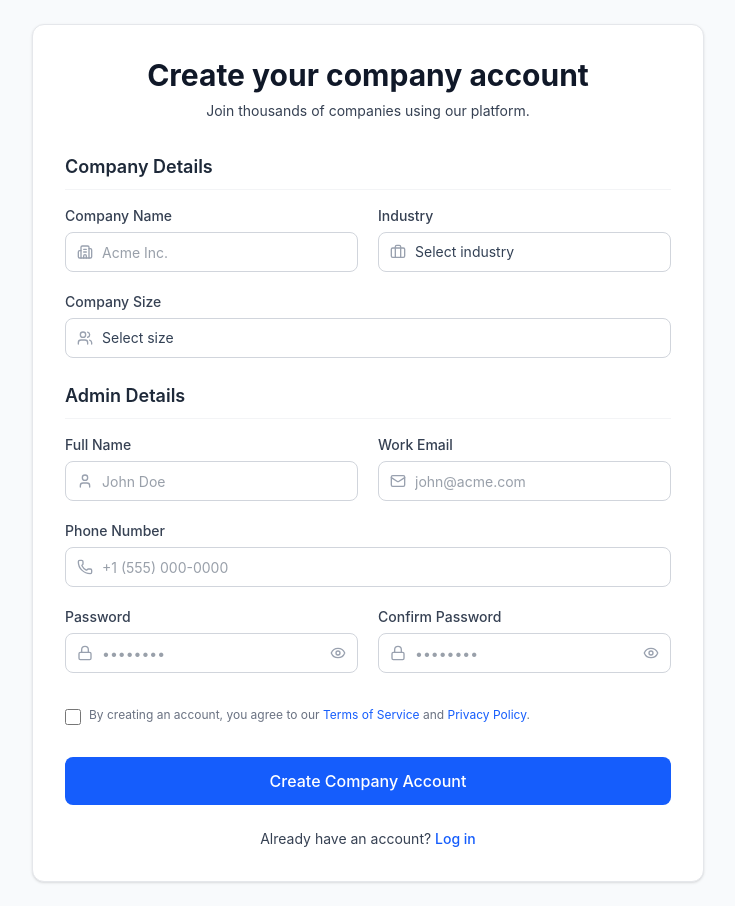
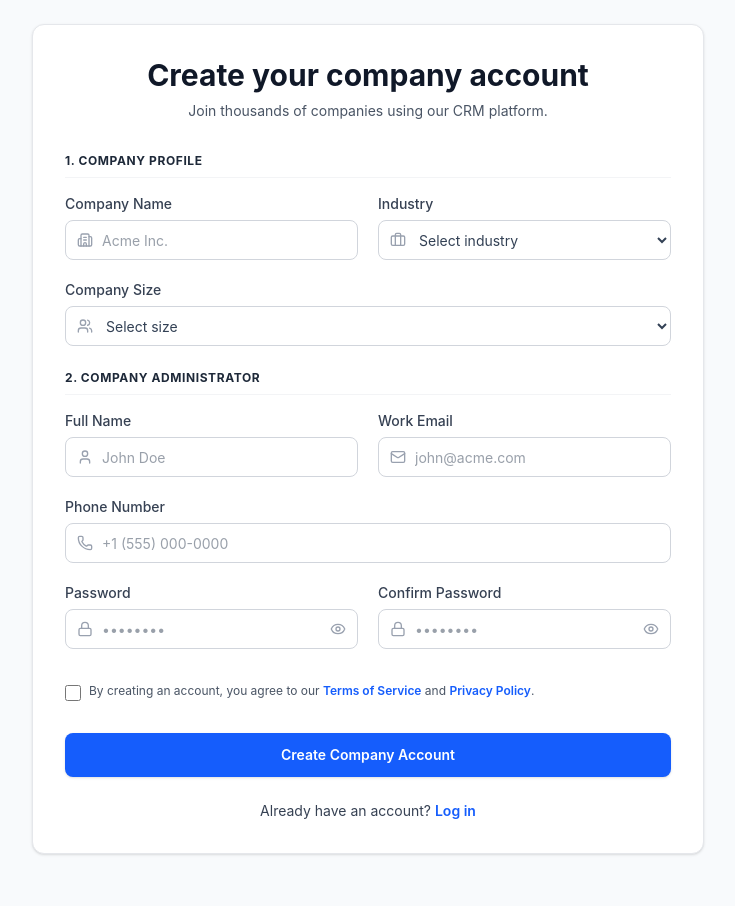
Before and after one commit to gauravjain6065-maker/Frontend, a React (Vite) app: page /signup in a window 1280 px wide. Shown: the whole page, without its empty margins (272-1007 px from the left). After the commit the page ends 878 px from the top, so only its background shows below. Built offline with nearby package versions, Linux system fonts and the light colour scheme.

Commit message:
feat: Connect LoginPage and SignupPage to Frappe login and create_company_account APIs with state validation and quick demo shortcuts

```diff
--- a/src/pages/auth/LoginPage.jsx
+++ b/src/pages/auth/LoginPage.jsx
@@ -1,21 +1,75 @@
 import React, { useState } from 'react';
-import { Mail, Lock, LogIn, Eye, EyeOff } from 'lucide-react';
+import { useNavigate } from 'react-router-dom';
+import { Mail, Lock, LogIn, Eye, EyeOff, AlertCircle, Loader2 } from 'lucide-react';
+import { login } from '../../services/frappeApi';
 
 const LoginPage = () => {
+  const navigate = useNavigate();
+  const [email, setEmail] = useState('');
+  const [password, setPassword] = useState('');
   const [showPassword, setShowPassword] = useState(false);
+  const [loading, setLoading] = useState(false);
+  const [error, setError] = useState(null);
+
+  const handleSubmit = async (e) => {
+    e.preventDefault();
+    if (!email || !password) {
+      setError('Please enter both your work email and password.');
+      return;
+    }
+
+    setLoading(true);
+    setError(null);
+
+    try {
+      const res = await login(email, password);
+      // Frappe Auth Login Response
+      const role = res?.role || res?.user_role || 'Admin';
+
+      if (role.toLowerCase().includes('manager')) {
+        navigate('/manager/dashboard');
+      } else if (role.toLowerCase().includes('employee')) {
+        navigate('/employee/dashboard');
+      } else {
+        navigate('/admin/dashboard');
+      }
+    } catch (err) {
+      console.warn('Frappe API Login Error:', err.message);
+      setError(err.message || 'Login failed. Please check your credentials or Frappe backend.');
+    } finally {
+      setLoading(false);
+    }
+  };
+
+  // Fallback direct navigation for client demo mode
+  const handleDemoLogin = (rolePath) => {
+    navigate(rolePath);
+  };
 
   return (
     <div className="min-h-screen bg-slate-50 flex items-center justify-center p-6 font-sans">
       <div className="rounded-xl border border-gray-200 shadow-sm bg-white p-6 md:p-10 w-full max-w-md">
         <div className="text-center mb-8">
-          <div className="w-12 h-12 bg-blue-600 rounded-lg mx-auto flex items-center justify-center mb-4">
-            <span className="text-white font-bold text-xl">S</span>
+          <div className="w-12 h-12 bg-blue-600 rounded-lg mx-auto flex items-center justify-center mb-4 shadow-md shadow-blue-600/30">
+            <span className="text-white font-black text-xl tracking-wider">CRM</span>
           </div>
           <h1 className="text-3xl font-bold text-gray-900 mb-2">Welcome back</h1>
-          <p className="text-sm text-gray-700">Please enter your details to sign in.</p>
+          <p className="text-sm text-gray-600">Please enter your details to sign in.</p>
         </div>
 
-        <form className="flex flex-col gap-4" onSubmit={(e) => e.preventDefault()}>
+        {error && (
+          <div className="mb-6 p-3.5 rounded-lg bg-red-50 border border-red-200 text-red-700 text-xs flex items-start gap-2.5">
+            <AlertCircle className="w-4 h-4 text-red-500 shrink-0 mt-0.5" />
+            <div className="flex-1">
+              <p className="font-semibold">{error}</p>
+              <p className="mt-1 text-[11px] text-red-600">
+                Tip: You can also click one of the quick demo buttons below to test the UI.
+              </p>
+            </div>
+          </div>
+        )}
+
+        <form className="flex flex-col gap-4" onSubmit={handleSubmit}>
           <div className="flex flex-col gap-1.5">
             <label className="text-sm font-medium text-gray-700">Work Email</label>
             <div className="relative">
@@ -24,7 +78,10 @@ const LoginPage = () => {
               </div>
               <input
                 type="email"
-                className="h-10 rounded-lg border border-gray-300 focus:ring-2 focus:ring-blue-500 focus:border-blue-500 px-3 pl-9 w-full text-sm"
+                required
+                value={email}
+                onChange={(e) => setEmail(e.target.value)}
+                className="h-10 rounded-lg border border-gray-300 focus:ring-2 focus:ring-blue-500 focus:border-blue-500 px-3 pl-9 w-full text-sm outline-none transition"
                 placeholder="john@company.com"
               />
             </div>
@@ -38,13 +95,16 @@ const LoginPage = () => {
               </div>
               <input
                 type={showPassword ? 'text' : 'password'}
-                className="h-10 rounded-lg border border-gray-300 focus:ring-2 focus:ring-blue-500 focus:border-blue-500 px-3 pl-9 pr-10 w-full text-sm"
+                required
+                value={password}
+                onChange={(e) => setPassword(e.target.value)}
+                className="h-10 rounded-lg border border-gray-300 focus:ring-2 focus:ring-blue-500 focus:border-blue-500 px-3 pl-9 pr-10 w-full text-sm outline-none transition"
                 placeholder="••••••••"
               />
               <button
                 type="button"
                 onClick={() => setShowPassword(!showPassword)}
-                className="absolute inset-y-0 right-0 pr-3 flex items-center text-gray-400 hover:text-gray-600 focus:outline-none"
+                className="absolute inset-y-0 right-0 pr-3 flex items-center text-gray-400 hover:text-gray-600 focus:outline-none cursor-pointer"
               >
                 {showPassword ? <EyeOff className="h-4 w-4" /> : <Eye className="h-4 w-4" />}
               </button>
@@ -53,49 +113,52 @@ const LoginPage = () => {
 
           <div className="flex items-center justify-between mt-2">
             <div className="flex items-center gap-2">
-              <input type="checkbox" id="remember" className="h-4 w-4 rounded border-gray-300 text-blue-600 focus:ring-blue-500" />
-              <label htmlFor="remember" className="text-sm text-gray-700">Remember me</label>
+              <input type="checkbox" id="remember" className="h-4 w-4 rounded border-gray-300 text-blue-600 focus:ring-blue-500 cursor-pointer" />
+              <label htmlFor="remember" className="text-sm text-gray-700 select-none cursor-pointer">Remember me</label>
             </div>
             <a href="/forgot-password" className="text-sm text-blue-600 hover:underline font-medium">Forgot password?</a>
           </div>
 
-          <button className="w-full bg-blue-600 hover:bg-blue-700 text-white rounded-lg px-4 py-2.5 transition font-medium mt-4 flex justify-center items-center gap-2">
-            <LogIn className="w-4 h-4" /> Sign In
+          <button
+            type="submit"
+            disabled={loading}
+            className="w-full bg-blue-600 hover:bg-blue-700 disabled:opacity-60 text-white rounded-lg px-4 py-2.5 transition font-semibold text-sm mt-4 flex justify-center items-center gap-2 cursor-pointer shadow-sm"
+          >
+            {loading ? <Loader2 className="w-4 h-4 animate-spin" /> : <LogIn className="w-4 h-4" />}
+            {loading ? 'Signing in...' : 'Sign In'}
           </button>
         </form>
 
-        <div className="mt-8">
-          <div className="relative">
-            <div className="absolute inset-0 flex items-center">
-              <div className="w-full border-t border-gray-200"></div>
-            </div>
-            <div className="relative flex justify-center text-sm">
-              <span className="px-2 bg-white text-gray-500">Or continue with</span>
-            </div>
-          </div>
-
-          <div className="mt-6 grid grid-cols-2 gap-3">
-            <button className="border border-gray-300 bg-white hover:bg-gray-50 text-gray-700 rounded-lg px-4 py-2.5 transition text-sm font-medium flex items-center justify-center gap-2">
-              <svg className="w-4 h-4" viewBox="0 0 24 24" fill="currentColor">
-                <path d="M22.56 12.25c0-.78-.07-1.53-.2-2.25H12v4.26h5.92c-.26 1.37-1.04 2.53-2.21 3.31v2.77h3.57c2.08-1.92 3.28-4.74 3.28-8.09z" fill="#4285F4"/>
-                <path d="M12 23c2.97 0 5.46-.98 7.28-2.66l-3.57-2.77c-.98.66-2.23 1.06-3.71 1.06-2.86 0-5.29-1.93-6.16-4.53H2.18v2.84C3.99 20.53 7.7 23 12 23z" fill="#34A853"/>
-                <path d="M5.84 14.09c-.22-.66-.35-1.36-.35-2.09s.13-1.43.35-2.09V7.07H2.18C1.43 8.55 1 10.22 1 12s.43 3.45 1.18 4.93l2.85-2.22.81-.62z" fill="#FBBC05"/>
-                <path d="M12 5.38c1.62 0 3.06.56 4.21 1.64l3.15-3.15C17.45 2.09 14.97 1 12 1 7.7 1 3.99 3.47 2.18 7.07l3.66 2.84c.87-2.6 3.3-4.53 6.16-4.53z" fill="#EA4335"/>
-              </svg>
-              Google
+        {/* Quick Demo Shortcuts Banner */}
+        <div className="mt-6 pt-6 border-t border-gray-100">
+          <p className="text-center text-xs font-bold text-gray-400 uppercase tracking-wider mb-3">
+            Quick Direct Portal Access
+          </p>
+          <div className="grid grid-cols-3 gap-2 text-xs">
+            <button
+              onClick={() => handleDemoLogin('/admin/dashboard')}
+              className="px-2 py-2 rounded-lg bg-blue-50 text-blue-700 font-semibold hover:bg-blue-100 transition cursor-pointer text-center"
+            >
+              Company Admin
             </button>
-            <button className="border border-gray-300 bg-white hover:bg-gray-50 text-gray-700 rounded-lg px-4 py-2.5 transition text-sm font-medium flex items-center justify-center gap-2">
-              <svg className="w-4 h-4 text-[#00a4ef]" viewBox="0 0 23 23" fill="currentColor">
-                <path d="M0 0h11v11H0zM12 0h11v11H12zM0 12h11v11H0zM12 12h11v11H12z" />
-              </svg>
-              Microsoft
+            <button
+              onClick={() => handleDemoLogin('/manager/dashboard')}
+              className="px-2 py-2 rounded-lg bg-purple-50 text-purple-700 font-semibold hover:bg-purple-100 transition cursor-pointer text-center"
+            >
+              Manager
+            </button>
+            <button
+              onClick={() => handleDemoLogin('/employee/dashboard')}
+              className="px-2 py-2 rounded-lg bg-emerald-50 text-emerald-700 font-semibold hover:bg-emerald-100 transition cursor-pointer text-center"
+            >
+              Employee
             </button>
           </div>
         </div>
 
         <div className="text-center mt-8">
           <p className="text-sm text-gray-700">
-            Don't have an account? <a href="/signup" className="text-blue-600 hover:underline font-medium">Sign up your company</a>
+            Don't have an account? <a href="/signup" className="text-blue-600 hover:underline font-semibold">Sign up your company</a>
           </p>
         </div>
       </div>
--- a/src/pages/auth/SignupPage.jsx
+++ b/src/pages/auth/SignupPage.jsx
@@ -1,22 +1,85 @@
 import React, { useState } from 'react';
-import { Building2, User, Mail, Phone, Lock, Briefcase, Users, Eye, EyeOff } from 'lucide-react';
+import { useNavigate } from 'react-router-dom';
+import { Building2, User, Mail, Phone, Lock, Briefcase, Users, Eye, EyeOff, AlertCircle, Loader2, CheckCircle2 } from 'lucide-react';
+import { createAccount } from '../../services/frappeApi';
 
 const SignupPage = () => {
+  const navigate = useNavigate();
+
+  const [formData, setFormData] = useState({
+    companyName: '',
+    industry: '',
+    companySize: '',
+    fullName: '',
+    workEmail: '',
+    phoneNumber: '',
+    password: '',
+    confirmPassword: ''
+  });
+
   const [showPassword, setShowPassword] = useState(false);
   const [showConfirmPassword, setShowConfirmPassword] = useState(false);
+  const [loading, setLoading] = useState(false);
+  const [error, setError] = useState(null);
+  const [success, setSuccess] = useState(false);
+
+  const handleChange = (e) => {
+    setFormData({ ...formData, [e.target.name]: e.target.value });
+  };
+
+  const handleSubmit = async (e) => {
+    e.preventDefault();
+
+    if (formData.password !== formData.confirmPassword) {
+      setError('Passwords do not match. Please re-enter your password.');
+      return;
+    }
+
+    setLoading(true);
+    setError(null);
+
+    try {
+      await createAccount(formData);
+      setSuccess(true);
+      setTimeout(() => {
+        navigate('/admin/dashboard');
+      }, 1500);
+    } catch (err) {
+      console.warn('Frappe Signup Error:', err.message);
+      setError(err.message || 'Signup failed. Please verify your company details.');
+    } finally {
+      setLoading(false);
+    }
+  };
 
   return (
     <div className="min-h-screen bg-slate-50 flex items-center justify-center p-6 font-sans">
       <div className="rounded-xl border border-gray-200 shadow-sm bg-white p-6 md:p-8 w-full max-w-2xl">
         <div className="text-center mb-8">
           <h1 className="text-3xl font-bold text-gray-900 mb-2">Create your company account</h1>
-          <p className="text-sm text-gray-700">Join thousands of companies using our platform.</p>
+          <p className="text-sm text-gray-600">Join thousands of companies using our CRM platform.</p>
         </div>
 
-        <form className="flex flex-col gap-6" onSubmit={(e) => e.preventDefault()}>
+        {error && (
+          <div className="mb-6 p-3.5 rounded-lg bg-red-50 border border-red-200 text-red-700 text-xs flex items-center gap-2">
+            <AlertCircle className="w-4 h-4 text-red-500 shrink-0" />
+            <span>{error}</span>
+          </div>
+        )}
+
+        {success && (
+          <div className="mb-6 p-3.5 rounded-lg bg-green-50 border border-green-200 text-green-700 text-xs flex items-center gap-2">
+            <CheckCircle2 className="w-4 h-4 text-green-600 shrink-0" />
+            <span>Company account created successfully! Redirecting to Admin Dashboard...</span>
+          </div>
+        )}
+
+        <form className="flex flex-col gap-6" onSubmit={handleSubmit}>
           {/* Company Details */}
           <div>
-            <h2 className="text-lg font-semibold text-gray-800 mb-4 pb-2 border-b border-gray-100">Company Details</h2>
+            <h2 className="text-base font-bold text-gray-800 mb-4 pb-2 border-b border-gray-100 uppercase tracking-wider text-xs">
+              1. Company Profile
+            </h2>
             <div className="grid grid-cols-1 md:grid-cols-2 gap-5">
               <div className="flex flex-col gap-1.5">
                 <label className="text-sm font-medium text-gray-700">Company Name</label>
@@ -24,7 +87,15 @@ const SignupPage = () => {
                   <div className="absolute inset-y-0 left-0 pl-3 flex items-center pointer-events-none">
                     <Building2 className="h-4 w-4 text-gray-400" />
                   </div>
-                  <input type="text" className="h-10 rounded-lg border border-gray-300 focus:ring-2 focus:ring-blue-500 focus:border-blue-500 px-3 pl-9 w-full text-sm" placeholder="Acme Inc." />
+                  <input
+                    type="text"
+                    name="companyName"
+                    required
+                    value={formData.companyName}
+                    onChange={handleChange}
+                    className="h-10 rounded-lg border border-gray-300 focus:ring-2 focus:ring-blue-500 focus:border-blue-500 px-3 pl-9 w-full text-sm outline-none"
+                    placeholder="Acme Inc."
+                  />
                 </div>
               </div>
 
@@ -34,13 +105,19 @@ const SignupPage = () => {
                   <div className="absolute inset-y-0 left-0 pl-3 flex items-center pointer-events-none">
                     <Briefcase className="h-4 w-4 text-gray-400" />
                   </div>
-                  <select defaultValue="" className="h-10 rounded-lg border border-gray-300 focus:ring-2 focus:ring-blue-500 focus:border-blue-500 px-3 pl-9 w-full text-sm bg-white appearance-none">
+                  <select
+                    name="industry"
+                    required
+                    value={formData.industry}
+                    onChange={handleChange}
+                    className="h-10 rounded-lg border border-gray-300 focus:ring-2 focus:ring-blue-500 focus:border-blue-500 px-3 pl-9 w-full text-sm bg-white outline-none"
+                  >
                     <option value="" disabled>Select industry</option>
-                    <option value="tech">Technology</option>
-                    <option value="healthcare">Healthcare</option>
-                    <option value="finance">Finance</option>
-                    <option value="retail">Retail</option>
-                    <option value="other">Other</option>
+                    <option value="Technology">Technology</option>
+                    <option value="Healthcare">Healthcare</option>
+                    <option value="Finance">Finance</option>
+                    <option value="Retail">Retail</option>
+                    <option value="Other">Other</option>
                   </select>
                 </div>
               </div>
@@ -51,7 +128,13 @@ const SignupPage = () => {
                   <div className="absolute inset-y-0 left-0 pl-3 flex items-center pointer-events-none">
                     <Users className="h-4 w-4 text-gray-400" />
                   </div>
-                  <select defaultValue="" className="h-10 rounded-lg border border-gray-300 focus:ring-2 focus:ring-blue-500 focus:border-blue-500 px-3 pl-9 w-full text-sm bg-white appearance-none">
+                  <select
+                    name="companySize"
+                    required
+                    value={formData.companySize}
+                    onChange={handleChange}
+                    className="h-10 rounded-lg border border-gray-300 focus:ring-2 focus:ring-blue-500 focus:border-blue-500 px-3 pl-9 w-full text-sm bg-white outline-none"
+                  >
                     <option value="" disabled>Select size</option>
                     <option value="1-10">1-10 employees</option>
                     <option value="11-50">11-50 employees</option>
@@ -66,7 +149,9 @@ const SignupPage = () => {
 
           {/* Admin Details */}
           <div>
-            <h2 className="text-lg font-semibold text-gray-800 mb-4 pb-2 border-b border-gray-100">Admin Details</h2>
+            <h2 className="text-base font-bold text-gray-800 mb-4 pb-2 border-b border-gray-100 uppercase tracking-wider text-xs">
+              2. Company Administrator
+            </h2>
             <div className="grid grid-cols-1 md:grid-cols-2 gap-5">
               <div className="flex flex-col gap-1.5">
                 <label className="text-sm font-medium text-gray-700">Full Name</label>
@@ -74,7 +159,15 @@ const SignupPage = () => {
                   <div className="absolute inset-y-0 left-0 pl-3 flex items-center pointer-events-none">
                     <User className="h-4 w-4 text-gray-400" />
                   </div>
-                  <input type="text" className="h-10 rounded-lg border border-gray-300 focus:ring-2 focus:ring-blue-500 focus:border-blue-500 px-3 pl-9 w-full text-sm" placeholder="John Doe" />
+                  <input
+                    type="text"
+                    name="fullName"
+                    required
+                    value={formData.fullName}
+                    onChange={handleChange}
+                    className="h-10 rounded-lg border border-gray-300 focus:ring-2 focus:ring-blue-500 focus:border-blue-500 px-3 pl-9 w-full text-sm outline-none"
+                    placeholder="John Doe"
+                  />
                 </div>
               </div>
 
@@ -84,7 +177,15 @@ const SignupPage = () => {
                   <div className="absolute inset-y-0 left-0 pl-3 flex items-center pointer-events-none">
                     <Mail className="h-4 w-4 text-gray-400" />
                   </div>
-                  <input type="email" className="h-10 rounded-lg border border-gray-300 focus:ring-2 focus:ring-blue-500 focus:border-blue-500 px-3 pl-9 w-full text-sm" placeholder="john@acme.com" />
+                  <input
+                    type="email"
+                    name="workEmail"
+                    required
+                    value={formData.workEmail}
+                    onChange={handleChange}
+                    className="h-10 rounded-lg border border-gray-300 focus:ring-2 focus:ring-blue-500 focus:border-blue-500 px-3 pl-9 w-full text-sm outline-none"
+                    placeholder="john@acme.com"
+                  />
                 </div>
               </div>
 
@@ -94,7 +195,14 @@ const SignupPage = () => {
                   <div className="absolute inset-y-0 left-0 pl-3 flex items-center pointer-events-none">
                     <Phone className="h-4 w-4 text-gray-400" />
                   </div>
-                  <input type="tel" className="h-10 rounded-lg border border-gray-300 focus:ring-2 focus:ring-blue-500 focus:border-blue-500 px-3 pl-9 w-full text-sm" placeholder="+1 (555) 000-0000" />
+                  <input
+                    type="tel"
+                    name="phoneNumber"
+                    value={formData.phoneNumber}
+                    onChange={handleChange}
+                    className="h-10 rounded-lg border border-gray-300 focus:ring-2 focus:ring-blue-500 focus:border-blue-500 px-3 pl-9 w-full text-sm outline-none"
+                    placeholder="+1 (555) 000-0000"
+                  />
                 </div>
               </div>
 
@@ -106,13 +214,17 @@ const SignupPage = () => {
                   </div>
                   <input
                     type={showPassword ? 'text' : 'password'}
-                    className="h-10 rounded-lg border border-gray-300 focus:ring-2 focus:ring-blue-500 focus:border-blue-500 px-3 pl-9 pr-10 w-full text-sm"
+                    name="password"
+                    required
+                    value={formData.password}
+                    onChange={handleChange}
+                    className="h-10 rounded-lg border border-gray-300 focus:ring-2 focus:ring-blue-500 focus:border-blue-500 px-3 pl-9 pr-10 w-full text-sm outline-none"
                     placeholder="••••••••"
                   />
                   <button
                     type="button"
                     onClick={() => setShowPassword(!showPassword)}
-                    className="absolute inset-y-0 right-0 pr-3 flex items-center text-gray-400 hover:text-gray-600 focus:outline-none"
+                    className="absolute inset-y-0 right-0 pr-3 flex items-center text-gray-400 hover:text-gray-600 focus:outline-none cursor-pointer"
                   >
                     {showPassword ? <EyeOff className="h-4 w-4" /> : <Eye className="h-4 w-4" />}
                   </button>
@@ -127,13 +239,17 @@ const SignupPage = () => {
                   </div>
                   <input
                     type={showConfirmPassword ? 'text' : 'password'}
-                    className="h-10 rounded-lg border border-gray-300 focus:ring-2 focus:ring-blue-500 focus:border-blue-500 px-3 pl-9 pr-10 w-full text-sm"
+                    name="confirmPassword"
+                    required
+                    value={formData.confirmPassword}
+                    onChange={handleChange}
+                    className="h-10 rounded-lg border border-gray-300 focus:ring-2 focus:ring-blue-500 focus:border-blue-500 px-3 pl-9 pr-10 w-full text-sm outline-none"
                     placeholder="••••••••"
                   />
                   <button
                     type="button"
                     onClick={() => setShowConfirmPassword(!showConfirmPassword)}
-                    className="absolute inset-y-0 right-0 pr-3 flex items-center text-gray-400 hover:text-gray-600 focus:outline-none"
+                    className="absolute inset-y-0 right-0 pr-3 flex items-center text-gray-400 hover:text-gray-600 focus:outline-none cursor-pointer"
                   >
                     {showConfirmPassword ? <EyeOff className="h-4 w-4" /> : <Eye className="h-4 w-4" />}
                   </button>
@@ -143,20 +259,25 @@ const SignupPage = () => {
           </div>
 
           <div className="flex items-start gap-2 mt-2">
-            <input type="checkbox" id="terms" className="mt-1 h-4 w-4 rounded border-gray-300 text-blue-600 focus:ring-blue-500" />
-            <label htmlFor="terms" className="text-xs text-gray-500 leading-relaxed">
-              By creating an account, you agree to our <a href="#" className="text-blue-600 hover:underline">Terms of Service</a> and <a href="#" className="text-blue-600 hover:underline">Privacy Policy</a>.
+            <input type="checkbox" id="terms" required className="mt-1 h-4 w-4 rounded border-gray-300 text-blue-600 focus:ring-blue-500 cursor-pointer" />
+            <label htmlFor="terms" className="text-xs text-gray-600 leading-relaxed cursor-pointer">
+              By creating an account, you agree to our <a href="#" className="text-blue-600 hover:underline font-semibold">Terms of Service</a> and <a href="#" className="text-blue-600 hover:underline font-semibold">Privacy Policy</a>.
             </label>
           </div>
 
-          <button className="w-full bg-blue-600 hover:bg-blue-700 text-white rounded-lg px-4 py-3 transition font-medium mt-2">
-            Create Company Account
+          <button
+            type="submit"
+            disabled={loading}
+            className="w-full bg-blue-600 hover:bg-blue-700 disabled:opacity-60 text-white rounded-lg px-4 py-3 transition font-semibold text-sm mt-2 flex items-center justify-center gap-2 cursor-pointer shadow-sm"
+          >
+            {loading && <Loader2 className="w-4 h-4 animate-spin" />}
+            {loading ? 'Creating Company Account...' : 'Create Company Account'}
           </button>
         </form>
 
         <div className="text-center mt-6">
           <p className="text-sm text-gray-700">
-            Already have an account? <a href="/login" className="text-blue-600 hover:underline font-medium">Log in</a>
+            Already have an account? <a href="/login" className="text-blue-600 hover:underline font-semibold">Log in</a>
           </p>
         </div>
       </div>
```
